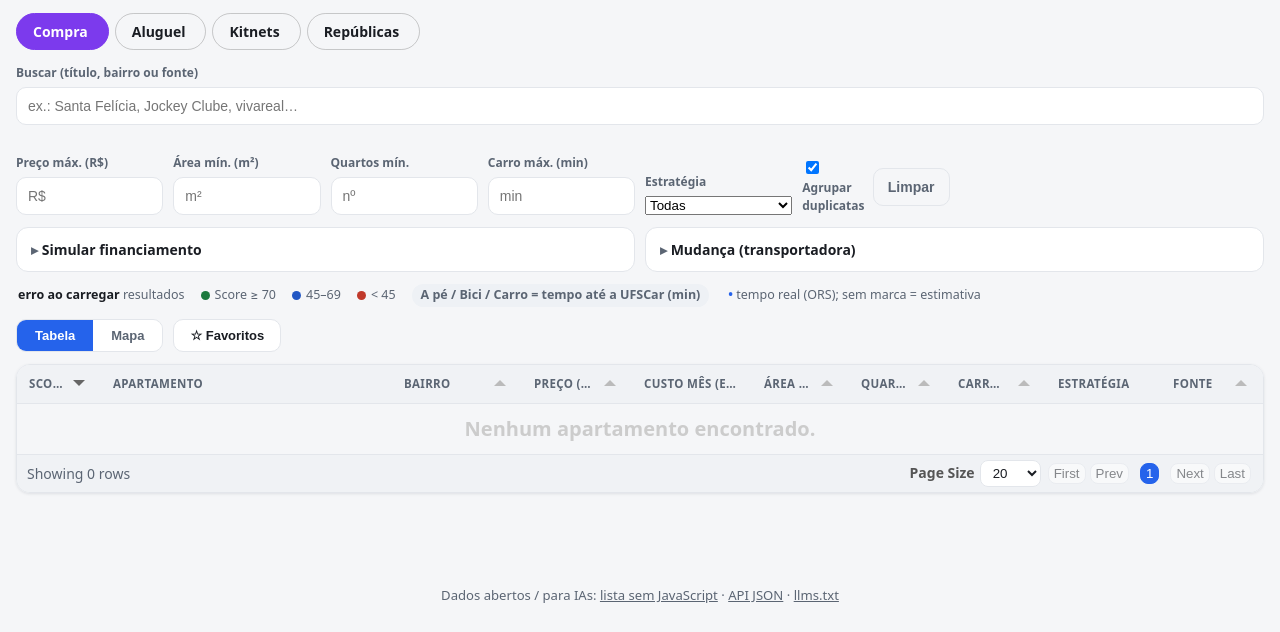
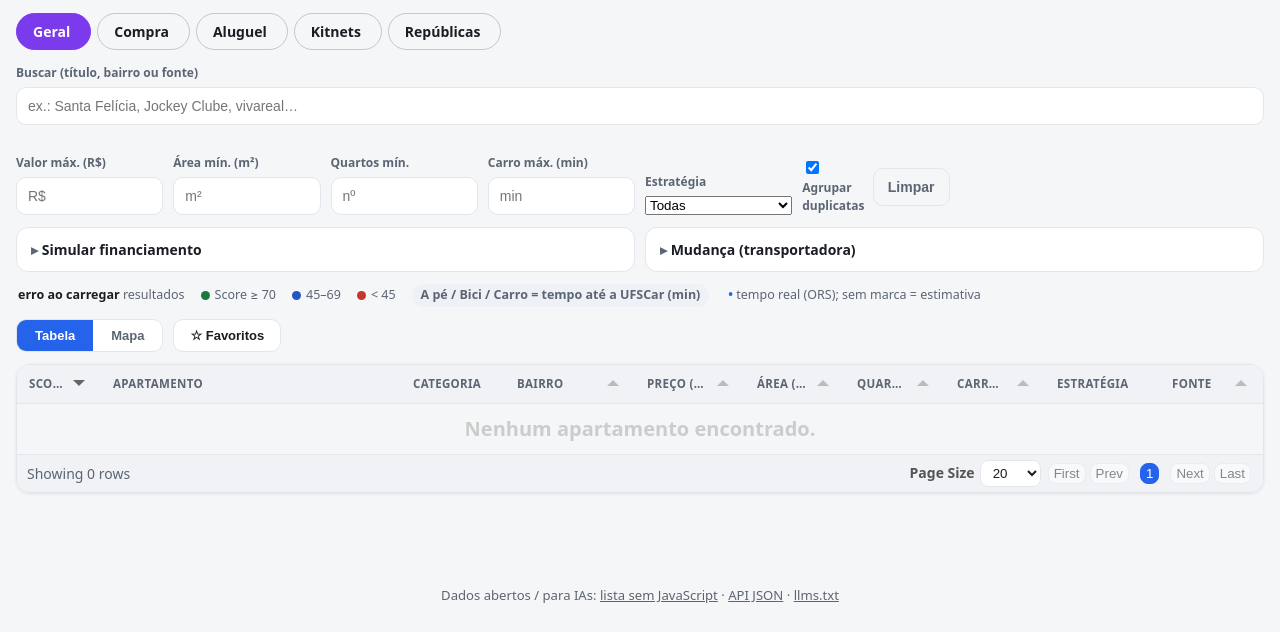
Before and after one commit to v1cferr/ufscar-housing-radar, a FastAPI app: template src/housing_radar/api/templates/index.html in a window 1280 px wide. Shown: the part 71-703 px from the top of the page. Run offline with FastAPI, Linux system fonts and the light colour scheme; the template is opened without the code that fills it, so the values that code supplies are empty; some libraries are stand-ins or nearby versions.

Commit message:
feat: aba Geral — ranking por score cruzando categorias (V1C-68)
5ª aba "Geral" (landing padrão) que lista todas as categorias juntas
ordenadas por score, com chip de categoria (Compra/Aluguel/Kitnet/
República) em cada linha para deixar explícito o que se compara — os
perfis de score de compra e aluguel não são diretamente comparáveis
(calibração pende do CLT).

- aba "Geral" como primeira e ativa por padrão; inAbaOf retorna tudo
- coluna "Categoria" com chip colorido (catKey espelha a regra do inAbaOf)
- rótulo do filtro vira "Valor máx." no Geral (mistura compra+aluguel);
  filtro de valor usa price-ou-rent quando na aba Geral
- e2e Playwright 9/9, 0 erros de console; pytest 21/21

Co-Authored-By: Claude Opus 4.8 (1M context) <noreply@anthropic.com>

```diff
--- a/src/housing_radar/api/templates/index.html
+++ b/src/housing_radar/api/templates/index.html
@@ -291,6 +291,9 @@
       .estr{display:inline-block;padding:1px 8px;border-radius:999px;font:600 11px system-ui;white-space:nowrap;color:#fff}
       .estr.base_imediata{background:#1f7a4d}.estr.ponte{background:#2a6bd6}
       .estr.patrimonial{background:#7c3aed}.estr.descartar{background:#6b7280}
+      .cat{display:inline-block;padding:1px 8px;border-radius:999px;font:600 11px system-ui;white-space:nowrap;color:#fff}
+      .cat.compra{background:#b45309}.cat.aluguel{background:#0e7490}
+      .cat.kitnet{background:#9d174d}.cat.republica{background:#4338ca}
       .estr-set{display:flex;gap:6px;flex-wrap:wrap;align-items:center;margin:12px 0}
       .estr-set .estr-lbl{font:600 12px system-ui;opacity:.8;margin-right:2px}
       .estr-set button{padding:6px 10px;border:1px solid rgba(127,127,127,.4);background:transparent;
@@ -299,7 +302,8 @@
       .estr-set button.clr{opacity:.7}
     </style>
     <nav class="abas" id="abas" aria-label="Categorias de moradia">
-      <button class="aba on" data-aba="compra" type="button">Compra<span class="qt" data-qt="compra"></span></button>
+      <button class="aba on" data-aba="geral" type="button">Geral<span class="qt" data-qt="geral"></span></button>
+      <button class="aba" data-aba="compra" type="button">Compra<span class="qt" data-qt="compra"></span></button>
       <button class="aba" data-aba="aluguel" type="button">Aluguel<span class="qt" data-qt="aluguel"></span></button>
       <button class="aba" data-aba="kitnet" type="button">Kitnets<span class="qt" data-qt="kitnet"></span></button>
       <button class="aba" data-aba="republica" type="button">Repúblicas<span class="qt" data-qt="republica"></span></button>
@@ -495,6 +499,15 @@
     // ---- funil de decisão (V1C-68): estratégia + custo mensal ----
     var ESTR = {base_imediata:'Base imediata', ponte:'Ponte', patrimonial:'Patrimonial', descartar:'Descartar'};
     function fEstr(c){ var v = c.getValue(); return (v && ESTR[v]) ? '<span class="estr ' + v + '">' + ESTR[v] + '</span>' : DASH; }
+    // Categoria derivada de (transacao, tipo_imovel) — mesma regra do inAbaOf. Útil na aba Geral.
+    var CAT = {compra:'Compra', aluguel:'Aluguel', kitnet:'Kitnet', republica:'República'};
+    function catKey(d){
+      if (d.tipo_imovel === 'kitnet') return 'kitnet';
+      if (d.tipo_imovel === 'quarto_republica') return 'republica';
+      if (d.transacao === 'aluguel') return 'aluguel';
+      return 'compra';
+    }
+    function fCat(c){ var k = catKey(c.getData()); return '<span class="cat ' + k + '">' + CAT[k] + '</span>'; }
     // Custo mensal estimado — espelha pipeline/cost.py, com os params do painel.
     function custoMensal(d){
       var iptuAa = num(document.getElementById('fin-iptu').value); if (iptuAa == null) iptuAa = 0.8;
@@ -512,6 +525,7 @@
     var columns = [
       {title:'Score', field:'score', formatter:fScore, hozAlign:C, sorter:numSort, width:84, responsive:0, headerSortStartingDir:'desc'},
       {title:'Apartamento', field:'title', formatter:fTitle, headerSort:false, widthGrow:3, minWidth:230, responsive:0},
+      {title:'Categoria', field:'tipo_imovel', formatter:fCat, headerSort:false, hozAlign:C, minWidth:104, responsive:4},
       {title:'Bairro', field:'neighborhood', minWidth:130, responsive:2},
       {title:'Preço (R$)', field:'price', formatter:fPrice, sorter:numSort, hozAlign:R, minWidth:110, responsive:0},
       {title:'Aluguel (R$)', field:'rent_price', formatter:fRent, sorter:numSort, hozAlign:R, minWidth:110, responsive:7},
@@ -547,8 +561,9 @@
     table.on('rowClick', function(e, row){ openModal(row.getData().id); });
 
     // ---- filtros instantâneos (cliente) ----
-    var activeAba = 'compra';  // acervo atual é só compra/apartamento
+    var activeAba = 'geral';  // landing = ranking geral por score (todas as categorias)
     function inAbaOf(d, aba){
+      if (aba === 'geral') return true;  // ranking geral: sem filtro de categoria
       if (aba === 'compra') return d.transacao === 'compra';
       if (aba === 'aluguel') return d.transacao === 'aluguel' && (d.tipo_imovel === 'apartamento' || d.tipo_imovel === 'casa');
       if (aba === 'kitnet') return d.tipo_imovel === 'kitnet';
@@ -574,7 +589,8 @@
         if (onlyFit && pmax != null){ var pc = parcela(row.price); if (pc == null || pc > pmax) return false; }
         if (q){ var hay = ((row.title||'') + ' ' + (row.neighborhood||'') + ' ' + (row.source||'')).toLowerCase();
           if (hay.indexOf(q) === -1) return false; }
-        if (maxP != null){ var pv = rentTab ? row.rent_price : row.price; if (pv == null || pv > maxP) return false; }
+        if (maxP != null){ var pv = rentTab ? row.rent_price : (row.price != null ? row.price : row.rent_price);
+          if (pv == null || pv > maxP) return false; }
         if (minA != null && (row.area_m2 == null || row.area_m2 < minA)) return false;
         if (minB != null && (row.bedrooms == null || row.bedrooms < minB)) return false;
         if (maxCar != null && (row.time_car_min == null || row.time_car_min > maxCar)) return false;
@@ -586,12 +602,17 @@
     // abas: filtram por (transacao, tipo_imovel) no cliente; relabel preço/aluguel
     (function(){
       var maxPriceLabel = document.querySelector('label[for=max_price]');
+      function priceLabel(){
+        if (activeAba === 'geral') return 'Valor máx. (R$)';  // mistura compra+aluguel
+        return isAluguelAba() ? 'Aluguel máx. (R$)' : 'Preço máx. (R$)';
+      }
+      if (maxPriceLabel) maxPriceLabel.textContent = priceLabel();  // estado inicial (aba Geral)
       document.querySelectorAll('.aba').forEach(function(btn){
         btn.addEventListener('click', function(){
           document.querySelectorAll('.aba').forEach(function(b){ b.classList.remove('on'); });
           btn.classList.add('on');
           activeAba = btn.getAttribute('data-aba');
-          if (maxPriceLabel) maxPriceLabel.textContent = isAluguelAba() ? 'Aluguel máx. (R$)' : 'Preço máx. (R$)';
+          if (maxPriceLabel) maxPriceLabel.textContent = priceLabel();
           applyFilters(); table.redraw(true);
           if (!document.getElementById('map').hidden) plotMap();
         });
```
